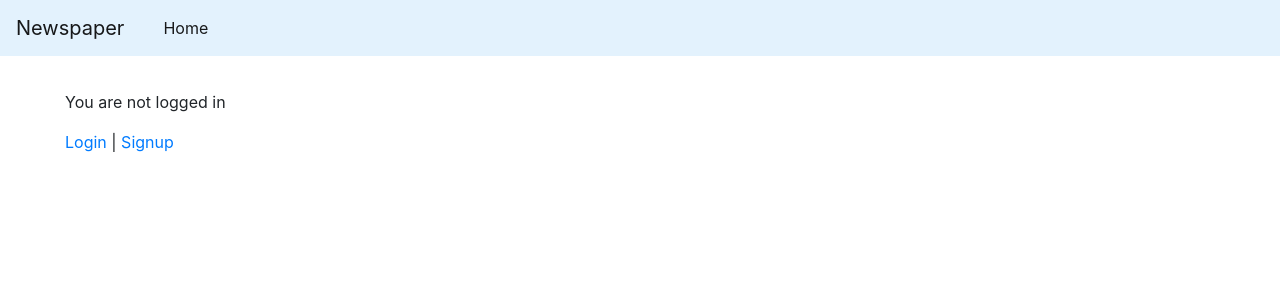
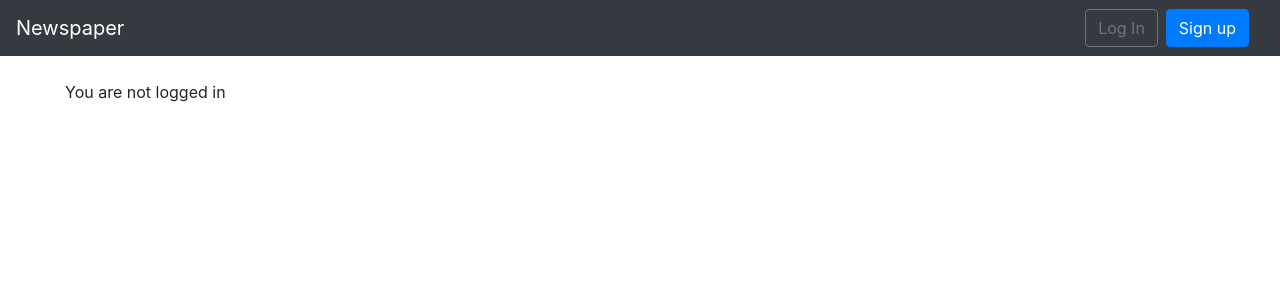
Before and after one commit to chrstphrbls/news, a Django app: page / in a window 1280 px wide. Shown: the top 300 px of the page. Run offline with Django 3.2, Linux system fonts and the light colour scheme; some libraries are stand-ins or nearby versions.

Commit message:
fixed bootstrap

```diff
--- a/users/templates/article_new.html
+++ b/users/templates/article_new.html
@@ -5,6 +5,6 @@
     <h1>New Article</h1>
     <form action="" method="post">{% csrf_token %}
         {{form.as_p}}
-        <button class="btn btn-succes ml-2" type="submit">Save</button>
+        <button class="btn btn-success ml-2" type="submit">Save</button>
     </form>
 {% endblock content %}
--- a/users/templates/base.html
+++ b/users/templates/base.html
@@ -15,20 +15,16 @@
         <header>
             <!-- meta tags -->
             <meta charset="utf-8">
-            <meta name="viewport" content="width=device-width, initial-scale=1,shrink-to-fit=no">
+            <meta name="viewport"
+            content="width=device-width, initial-scale=1,shrink-to-fit=no">
           </header>
     </head>
 
     <body>
-                <div class="container">
+                <div >
                     <!-- Navbar -->
-                    <nav class="navbar navbar-expand-sm navbar-light bg-yellow fixed-top" style="background-color:#e3f2fd;">
-                        <a class="navbar-brand" href="{% url 'home' %}">Newspaper</a>
-                        {% comment %} {% if user.is_authenticated %}
-                            <ul class="navbar-nav mr-auto">
-                                <li class="nav-item"><a href="{% url 'article_new' %}">+ New</a></li>
-                            </ul>
-                        {% endif %} {% endcomment %}
+                    <nav class="navbar navbar-expand-sm navbar-dark bg-dark mb-4">
+                        <a class="navbar-brand" href="{% url 'home' %}" style="color:white" >Newspaper</a>
                         <div class="container-fluid">
                             <button
                             class="navbar-toggler"
@@ -39,25 +35,46 @@
                             aria-expanded="false"
                             aria-label="Toggle navigation"
                             >
-                            <i class="fas fa-bars"></i>
+                            {% comment %} <i class="fas fa-bars"></i> {% endcomment %}
+                            <span class="navbar-toggler-icon"></span>
                             </button>
-                            <div class="collapse navbar-collapse" id="navbarExample01">
-                            <ul class="navbar-nav me-auto mb-2 mb-lg-0">
-                                <li class="nav-item active">
-                                <a class="nav-link" aria-current="page" href="{% url 'home' %}">Home</a>
+                            <div class="collapse navbar-collapse" id="navbarCollapse">
                                 {% if user.is_authenticated %}
-                                    <li class="nav-item active ">
-                                    <a class="nav-link" aria-current="page" href="{% url 'article_new'%}">+ New</a></li>
-                                {% endif %}
-                                </li>
-                            </ul>
+                                    <ul class="navbar-nav ml-auto">
+                                        <li class="nav-item active">
+
+                                            <li class="nav-item active ">
+                                            <a class="nav-link" aria-current="page" href="{% url 'article_new'%}" style="color:white">+ New</a></li>
+
+                                            <a class="nav-link dropdown-toggle" href="#" id="userMenu"
+                                                data-toggle="dropdown"
+                                                aria-haspopup="true"
+                                                aria-expanded="false">
+                                                {{user.username}}
+                                            </a>
+
+                                            <div class="dropdown-menu dropdown-menu-right" aria-labelledby="userMenu">
+                                                <a class="dropdown-item" href="{% url 'password_change' %}">Change Password</a>
+                                                    <a class="dropdown-item" href="{% url 'logout' %}">Log Out</a>
+                                            </div>
+
+                                        </li>
+                                    </ul>
+                                {% else %}
+                                    <form class="form-inline ml-auto">
+                                        <a href="{% url 'login' %}" class="btn btn-outline-secondary">
+                                            Log In</a>
+                                        <a href="{% url 'signup' %}" class="btn btn-primary ml-2">
+                                            Sign up</a>
+                                    </form>
+                               {% endif %}
                             </div>
                         </div>
                     </nav>
                     <!-- Navbar -->
                 </div>
 
-                <div style="padding-top: 90px;padding-left: 65px;padding-right:65px">
+                <div style="padding-left: 65px;padding-right:65px">
                     {% block content %}
 
                     {% endblock content %}
--- a/users/templates/home.html
+++ b/users/templates/home.html
@@ -9,11 +9,11 @@
 {% block content %}
     {% if user.is_authenticated %}
         Hi {{user.username}}!
-        <p><a href="{% url 'logout' %}">logout</a> </p>
+        {% comment %} <p><a href="{% url 'logout' %}">logout</a> </p> {% endcomment %}
     {% else %}
         <p>You are not logged in </p>
-        <a href="{% url 'login' %}">Login</a>
+        {% comment %} <a href="{% url 'login' %}">Login</a>
         <a> | </a>
-        <a href="{% url 'signup' %}">Signup</a>
+        <a href="{% url 'signup' %}">Signup</a> {% endcomment %}
     {% endif %}
 {% endblock content %}
```
